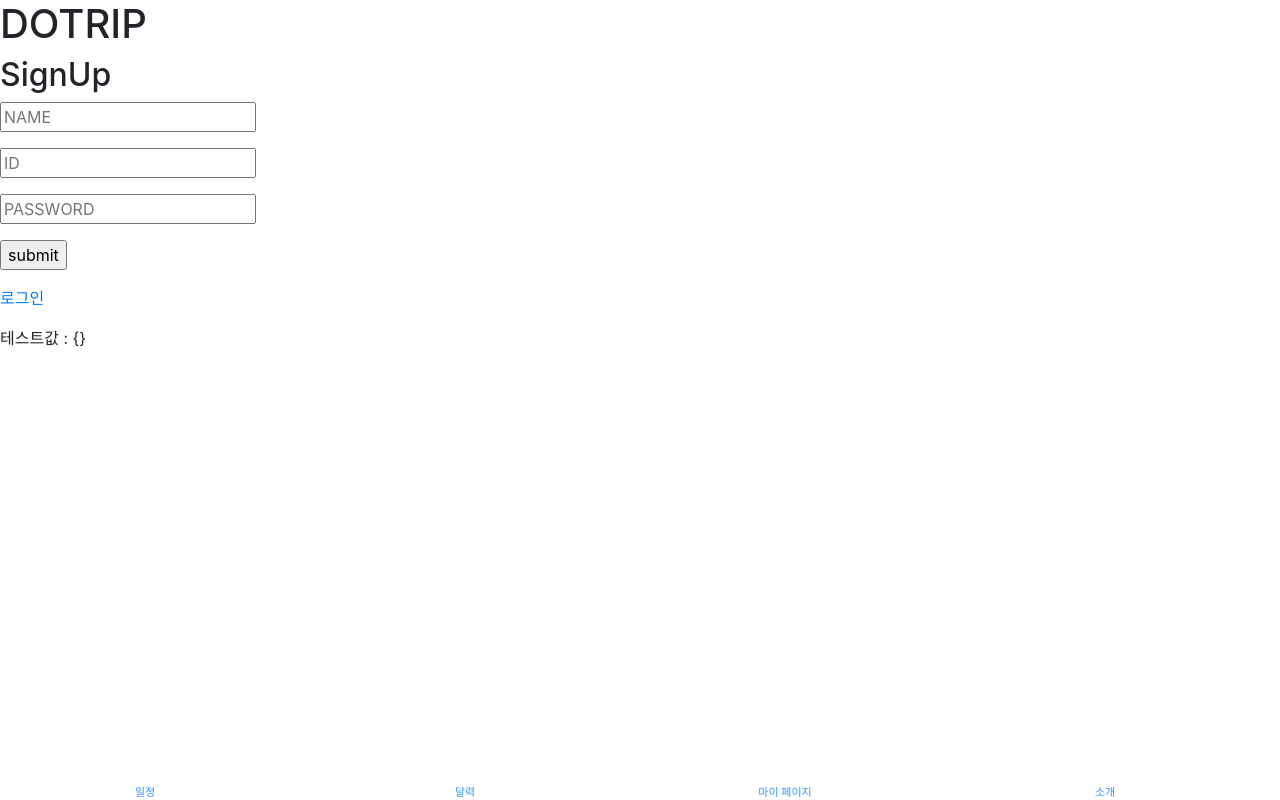
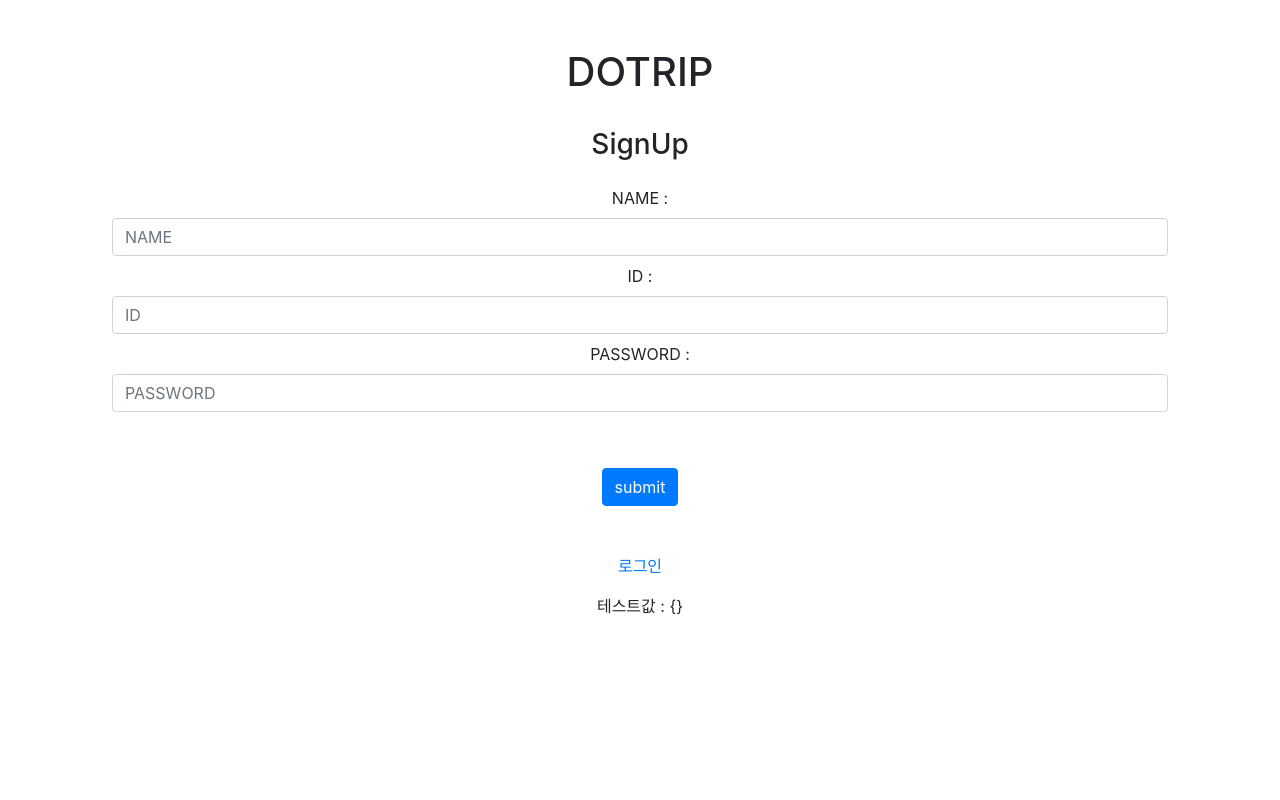
Before and after one commit to griffinGC/doTrip_FrontEnd, a Vue app: page /Signup in a window 1280 px wide. Built offline with nearby package versions, Linux system fonts and the light colour scheme.

Commit message:
seperate footer and modified bootstrap

```diff
--- a/src/App.vue
+++ b/src/App.vue
@@ -1,7 +1,9 @@
 <template>
   <div id="app">
+    <main>
     <router-view/>
-    <Nav></Nav>
+    </main>
+     <router-view name="footer"></router-view>
   </div>
 </template>
 
--- /dev/null
+++ b/src/components/Logout.vue
@@ -0,0 +1,26 @@
+<template>
+    <div>
+        <div class="container">
+            <div class="my-4 mx-2 text-center mb-5">
+                <h1>DoTrip project</h1>
+            </div>
+        </div>
+        <div class="my-5 mx-2 text-center">
+            <h3>로그아웃 되었습니다</h3>
+        </div>
+    </div>
+</template>
+
+<script>
+export default {
+    name:'Logout',
+    data(){
+        return {
+        }
+    }
+}
+</script>
+
+<style>
+
+</style>
--- a/src/components/Nav.vue
+++ b/src/components/Nav.vue
@@ -2,7 +2,7 @@
     <nav>
         <ul class="nav row">
             <ul class="nav-item col">
-                <router-link to="/">
+                <router-link to="/Plan">
                     <i class="xi-list-ul"></i>
                     <span>일정</span>
                 </router-link>
@@ -14,15 +14,15 @@
                 </router-link>
             </ul>
             <ul class="nav-item col">
-                <router-link to="/mypage">
-                    <i class="xi-user"></i>
-                    <span>마이 페이지</span>
+                <router-link to="/about">
+                <i class="xi-emoticon-smiley"></i>
+                <span>소개</span>
                 </router-link>
             </ul>
             <ul class="nav-item col">
-                <router-link to="/about">
-                <i class="xi-emoticon-smiley"></i>
-                <span>소개</span>
+                <router-link to="/logout">
+                    <i class="xi-tab"></i>
+                    <span>로그아웃</span>
                 </router-link>
             </ul>
         </ul>
--- a/src/components/Setting.vue
+++ /dev/null
@@ -1,38 +0,0 @@
-<template>
-    <div>
-        <div class="container">
-            <div class="my-4 mx-2 text-center mb-5">
-                <h1>DoTrip project</h1>
-            </div>
-        </div>
-       <div class="row">
-            <b-card border-variant="info" class="mx-5 mb-5 col">
-                <div class="row">
-                    <span class="xi-check-circle pb-2 h4"> My CheckList </span>
-                </div>
-            </b-card>
-            <b-card border-variant="info" class="mx-5 mb-5 col">
-                <div class="row">
-                    <span class="xi-check-circle pb-2 h4"> CheckList Content </span>
-                </div>
-            </b-card>
-       </div>
-    </div>
-</template>
-
-<script>
-export default {
-    name:'Setting',
-    data(){
-        return {
-            user: {
-                name: "내가 갑이다"
-            }
-        }
-    }
-}
-</script>
-
-<style>
-
-</style>
--- a/src/components/auth/Login.vue
+++ b/src/components/auth/Login.vue
@@ -1,17 +1,13 @@
 <template>
-  <div class="login">
-    <h1>DOTRIP</h1>
-    <h2>Login</h2>
-    <form>
-      <p>
-        <input v-model="id" type="text" placeholder="ID" minlength="4" maxlegnth="12">
-      </p>
-      <p>
-        <input v-model="pass" type="password" placeholder="PASSWORD" min="4" max="12">
-      </p>
-      <p>
-        <input v-on:click.prevent="loginSubmit" type="submit" value="submit">
-      </p>
+  <div class="login text-center px-3 py-4">
+    <h1 class ="pt-4 pb-4">DOTRIP</h1>
+    <h3 class="pb-3">Login</h3>
+    <form class="px-5">
+     <div class = "col px-5">
+        ID : <b-form-input class="my-2" v-model="id"  type="text" placeholder="ID" ></b-form-input>
+        PW : <b-form-input class="my-2" v-model="pass" type="password" placeholder="PASSWORD" ></b-form-input>
+        <b-button type="submit" class="my-5" variant="primary" v-on:click.prevent="loginSubmit">submit</b-button>
+      </div>
     </form>
     <p>
       <router-link to="/signup">회원가입</router-link>
--- a/src/components/auth/Signup.vue
+++ b/src/components/auth/Signup.vue
@@ -1,27 +1,23 @@
 <template>
   <div class="signup">
-    <h1>DOTRIP</h1>
-    <h2>SignUp</h2>
-    <form>
+    <div class="text-center px-3 py-4">
+      <h1 class ="pt-4 pb-4">DOTRIP</h1>
+      <h3 class="pb-3">SignUp</h3>
+      <form class="px-5">
+        <div class = "col px-5">
+            NAME : <b-form-input  class="my-2" v-model="name" type="text" placeholder="NAME" required></b-form-input>
+             ID : <b-form-input class="my-2" v-model="id" type="text" placeholder="ID" required></b-form-input>
+            PASSWORD : <b-form-input  class="my-2" v-model="pass" type="password" placeholder="PASSWORD" required></b-form-input>
+          <b-button type="submit" class="my-5" variant="primary" v-on:click.prevent="loginSubmit">submit</b-button>
+        </div>
+      </form>
       <p>
-        <input v-model="name" type="text" placeholder="NAME" min="2" max="8" required>
+        <router-link to="/">로그인</router-link>
       </p>
       <p>
-        <input v-model="id" type="text" placeholder="ID" min="4" max="12" required>
+        테스트값 : {{test}}
       </p>
-      <p>
-        <input v-model="pass" type="password" placeholder="PASSWORD" min="4" max="12" required>
-      </p>
-      <p>
-        <input v-on:click.prevent="loginSubmit" type="submit" value="submit">
-      </p>
-    </form>
-    <p>
-      <router-link to="/login">로그인</router-link>
-    </p>
-    <p>
-      테스트값 : {{test}}
-    </p>
+    </div>
   </div>
 </template>
 
--- a/src/components/mainpage/CityList.vue
+++ b/src/components/mainpage/CityList.vue
@@ -1,6 +1,6 @@
 <template>
   <div>
-    <!-- <b-card>
+    <b-card>
       <div class="row h5 cityList my-1">
         <div class=" h4 xi-check-circle col text-center"></div>
           <div class="city col">{{mainCity}}</div>
@@ -8,7 +8,7 @@
           <div class="out col">{{outDay}}</div>
           <div class="h4 xi-trash-o col text-center" v-on:click="deleteCity(city.num)"></div>
       </div>
-    </b-card> -->
+    </b-card>
   </div>
 </template>
 
@@ -20,7 +20,7 @@ import 'dragula/dist/dragula.css'
 export default {
   name: 'CityList',
   props:[
-
+      'mainCity', 'inDay', 'outDay'
   ],
   methods:{
   },
--- a/src/components/mainpage/Mainpage.vue
+++ b/src/components/mainpage/Mainpage.vue
@@ -20,11 +20,13 @@
         </form>
       </div>
       </b-card>
-      <h1>{{dot}}</h1>
-        <div class="cityLists h5 text-center" v-for="city in dot" v-bind:key="city.id" v-bind="city">
-            <CityList  v-bind="city"></CityList>
+      <!-- <h1>{{dot}}</h1> -->
+        <div class="cityLists h5 text-center" v-for="city in dot" v-bind:key="city.id">
+            <CityList  v-bind:mainCity="city.mainCity" v-bind:inDay="city.inDay" v-bind:outDay="city.outDay"></CityList>
         </div>
+        <div class="text-center py-4">
         <b-button>Save</b-button>
+        </div>
   </div>
 </template>
 
--- a/src/router.js
+++ b/src/router.js
@@ -1,5 +1,6 @@
 import Vue from 'vue'
 import Router from 'vue-router'
+import Nav from "./components/Nav"
 
 
 
@@ -10,37 +11,54 @@ export default new Router({
   base: process.env.BASE_URL,
   routes: [
     {
-      path: '/',
+      path: '/Plan',
       name: 'mainpage',
-      component:() => import("./components/mainpage/Mainpage")
+      components:{
+        default: () => import("./components/mainpage/Mainpage"),
+        footer : Nav
+      }
 
     },
     {
       path: '/Calendar',
       name: 'Calendar',
-      component: () => import("./components/calendar/Calendar")
+      components: {
+        default: () => import("./components/calendar/Calendar"),
+        footer: Nav
+      }
+
 
     },
     {
       path: '/Calendar/:id',
       name: 'Schedule',
-      component:() => import("./components/calendar/Schedule")
+      components: {
+        default: () => import("./components/calendar/Schedule"),
+        footer: Nav
+      }
     },
     {
       path: '/Calendar/:id/:num',
       name: 'Actions',
-      component:() => import("./components/calendar/Actions")
+      components: {
+        default: () => import("./components/calendar/Actions"),
+        footer: Nav
+      }
     },
     {
-      path: '/mypage',
-      name: 'Setting',
-      component: () => import("./components/Setting")
+      path: '/logout',
+      name: 'Logout',
+      component: () => import("./components/Logout")
 
     },
     {
-      path: '/about',
+      path: '/About',
       name: 'About',
-      component: () => import("./components/About")
+      components: {
+        default: () => import("./components/About"),
+        footer: Nav
+      }
+
     },
     {
       path : '/test',
@@ -48,12 +66,12 @@ export default new Router({
       component: () => import("./components/Test")
     },
     {
-      path : '/login',
+      path : '/',
       name : 'Login',
       component: () => import("./components/auth/Login")
     },
     {
-      path : '/signup',
+      path : '/Signup',
       name : 'Signup',
       component: () => import("./components/auth/Signup")
     }
```
